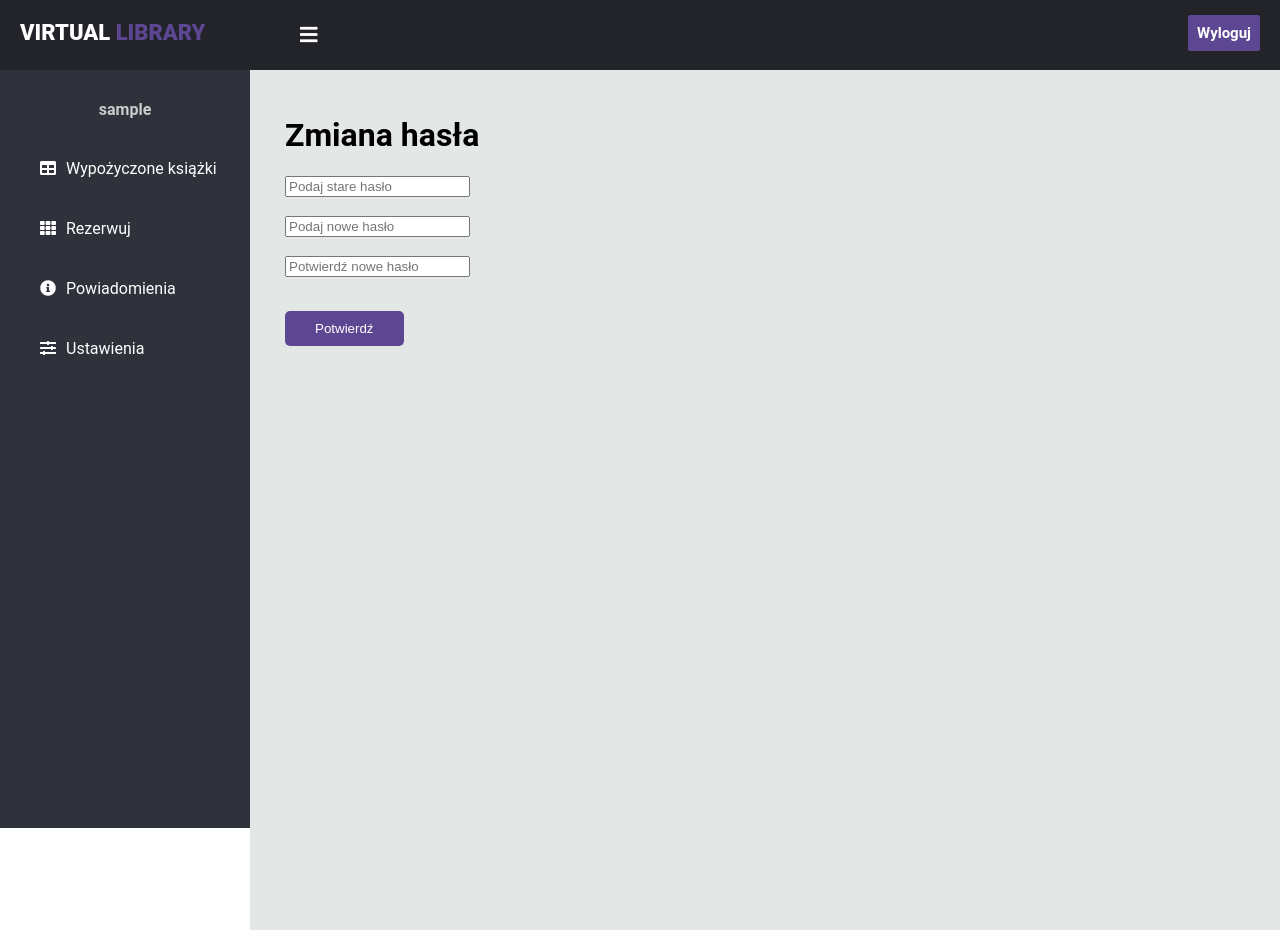
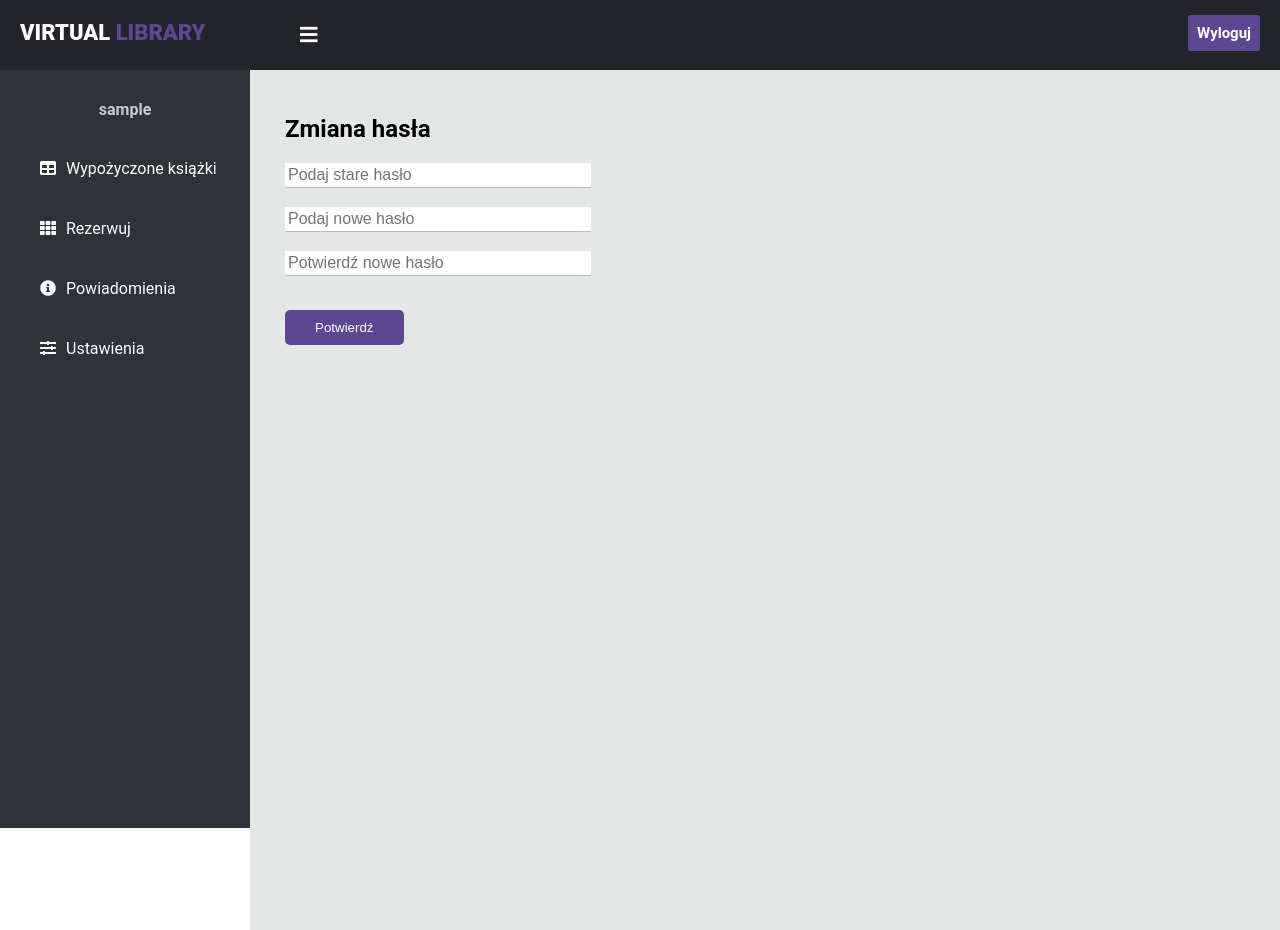
Before and after one commit to arczan2/biblioteka, a Django app: page /settings in a window 1280 px wide. Run offline with Django 3.2, Linux system fonts and the light colour scheme; the visitor is signed in with stand-in values (Sample User, id 1); data that the repository does not hold is empty; some libraries are stand-ins or nearby versions.

Commit message:
stylzacja resetu hasla

```diff
--- a/library/static/library/UIStyle.css
+++ b/library/static/library/UIStyle.css
@@ -372,6 +372,20 @@ color: #fff;
   font-size: 15px;
 }
 
+/* notygications*/
+.settings-form input[type='password']{
+    border: 0;
+    border-bottom: 1px solid #b4becb;
+    width: 300px;
+    padding:  3px;
+    font-size: 16px;
+}
+
+.settings-form input:focus{
+    outline: none;
+
+}
+
 
 @media screen and (max-width: 780px){
   .sidebar{
--- a/library/templates/library/notifications.html
+++ b/library/templates/library/notifications.html
@@ -15,7 +15,7 @@
             {{ notification.message }}
         </td>
         <td>
-            <a href="{% url 'library:read_notification' notification.pk %}">
+            <a  href="{% url 'library:read_notification' notification.pk %}">
                 Oznacz jako przeczytane
             </a>
         </td>
--- a/library/templates/library/settings.html
+++ b/library/templates/library/settings.html
@@ -1,7 +1,8 @@
 {% extends 'library/ui_main.html' %}
 
 {% block content %}
-    <h1>Zmiana hasła</h1>
+    <h2>Zmiana hasła</h2>
+    <div class="settings-form">
 <form method="post" action="{% url 'library:settings' %}">
 <input type="password" name="CurrentPassword" placeholder="Podaj stare hasło"> <br/><br/>
 <input type="password" name="NewPassword" placeholder="Podaj nowe hasło"><br/><br/>
@@ -11,4 +12,5 @@
 {{ error }}
 
 </form>
+    </div>
 {% endblock %}
```
